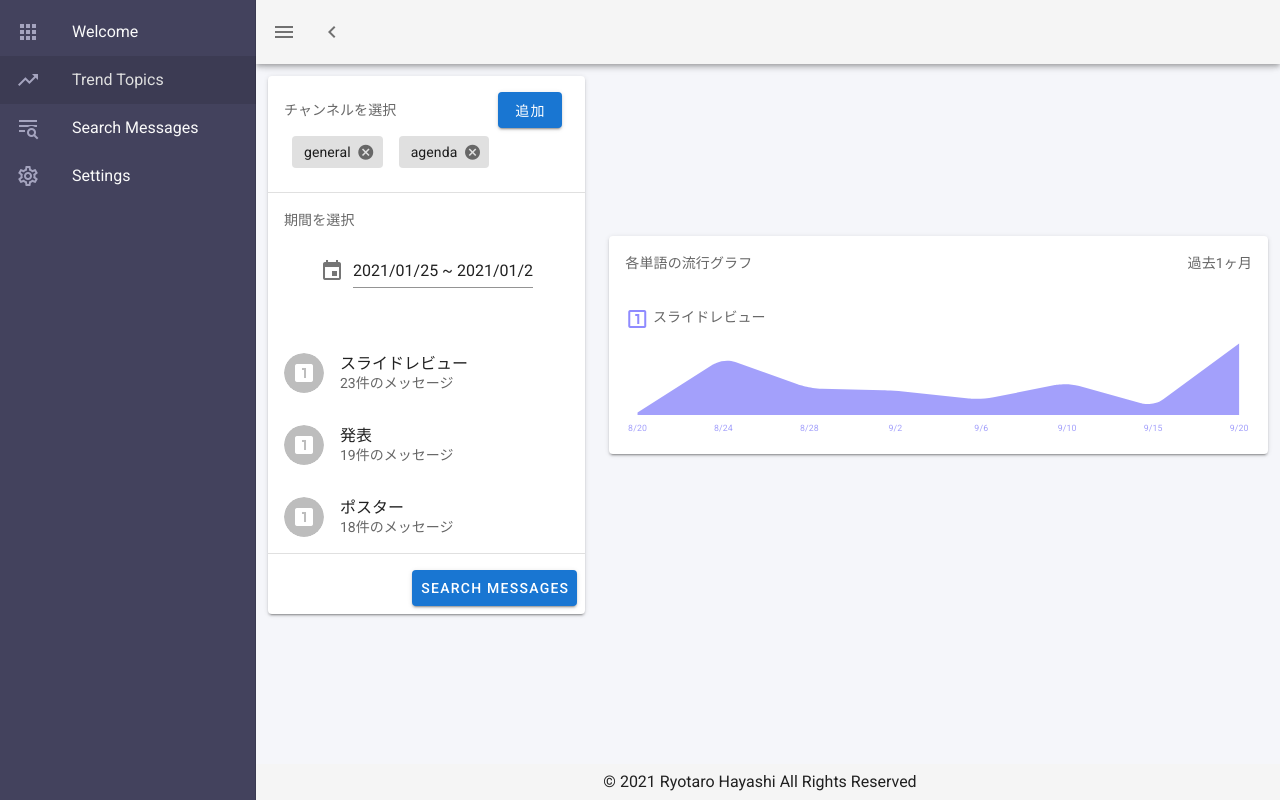
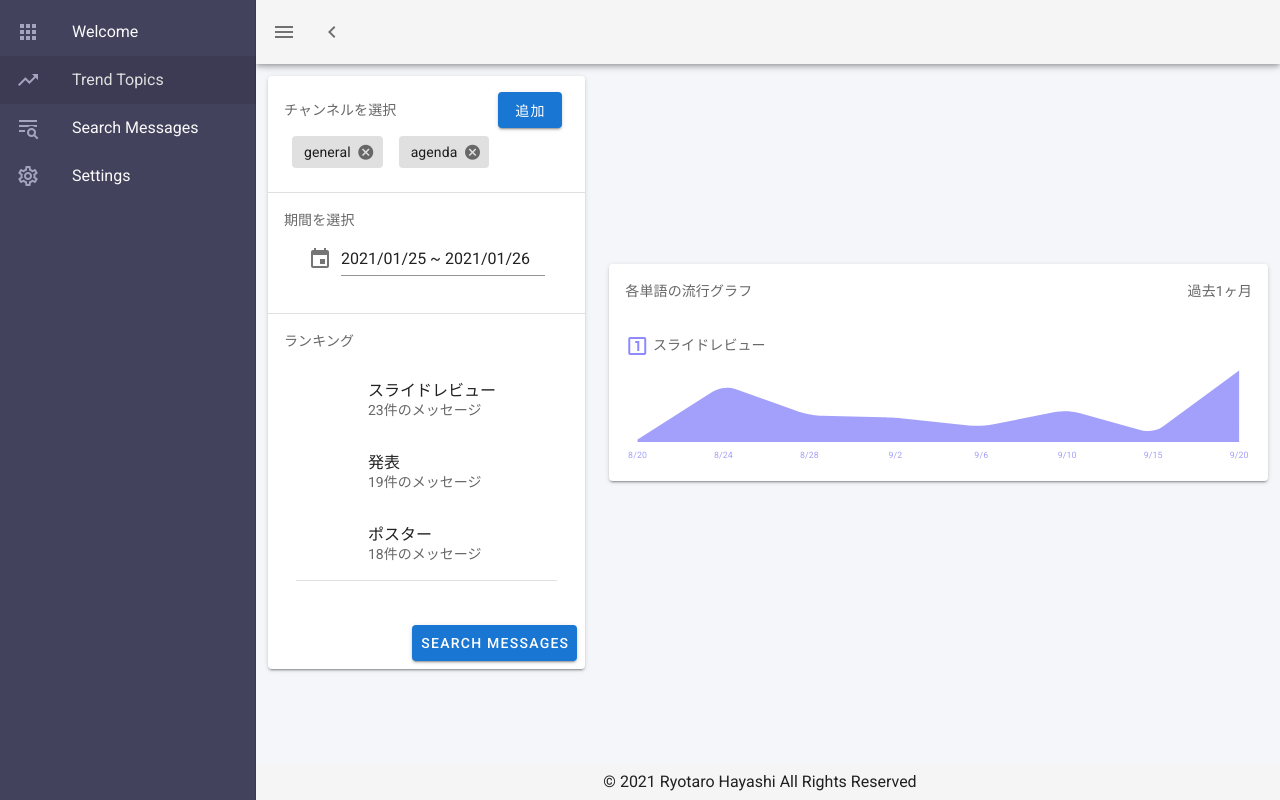
Before and after one commit to Ryotaro-Hayashi/slack-visualization, a Nuxt app in the folder project/: page / in a window 1280 px wide. Built offline with nearby package versions, Linux system fonts and the light colour scheme.

Commit message:
[fix] ランキングのアイコン部分の修正

```diff
--- a/project/src/pages/index.vue
+++ b/project/src/pages/index.vue
@@ -76,7 +76,7 @@
 
           <v-card-text>
             <p>期間を選択</p>
-            <v-container justify="top">
+
             <v-menu
               ref="menu"
               v-model="menu"
@@ -103,17 +103,22 @@
                 @change="save"
               ></v-date-picker>
             </v-menu>
-            </v-container>
 
           </v-card-text>
 
+          <v-divider></v-divider>
+
+          <v-card-text>
+            <p>ランキング</p>
             <!-- ランキング表示 -->
           <v-list subheader two-line>
 
+            <v-container>
+               <!-- :color="folder.color" -->
               <v-list-item v-for="folder in folders" :key="folder.title">
-          <v-list-item-avatar>
-            <v-icon class="grey lighten-1" dark >
-              mdi-numeric-1-box
+                <v-list-item-avatar rounded  :color="folder.color">
+                  <v-icon dark large>
+                    {{ folder.icon }}
                   </v-icon>
                 </v-list-item-avatar>
 
@@ -126,7 +131,10 @@
               </v-list-item>
 
               <v-divider></v-divider>
+            </v-container>
+
           </v-list>
+          </v-card-text>
 
       <!-- v-btnやv-menuなどのカードのactionsを配置するためのコンテナ -->
       <v-card-actions>
```
Lines whose indentation alone changed are shown as unchanged.
